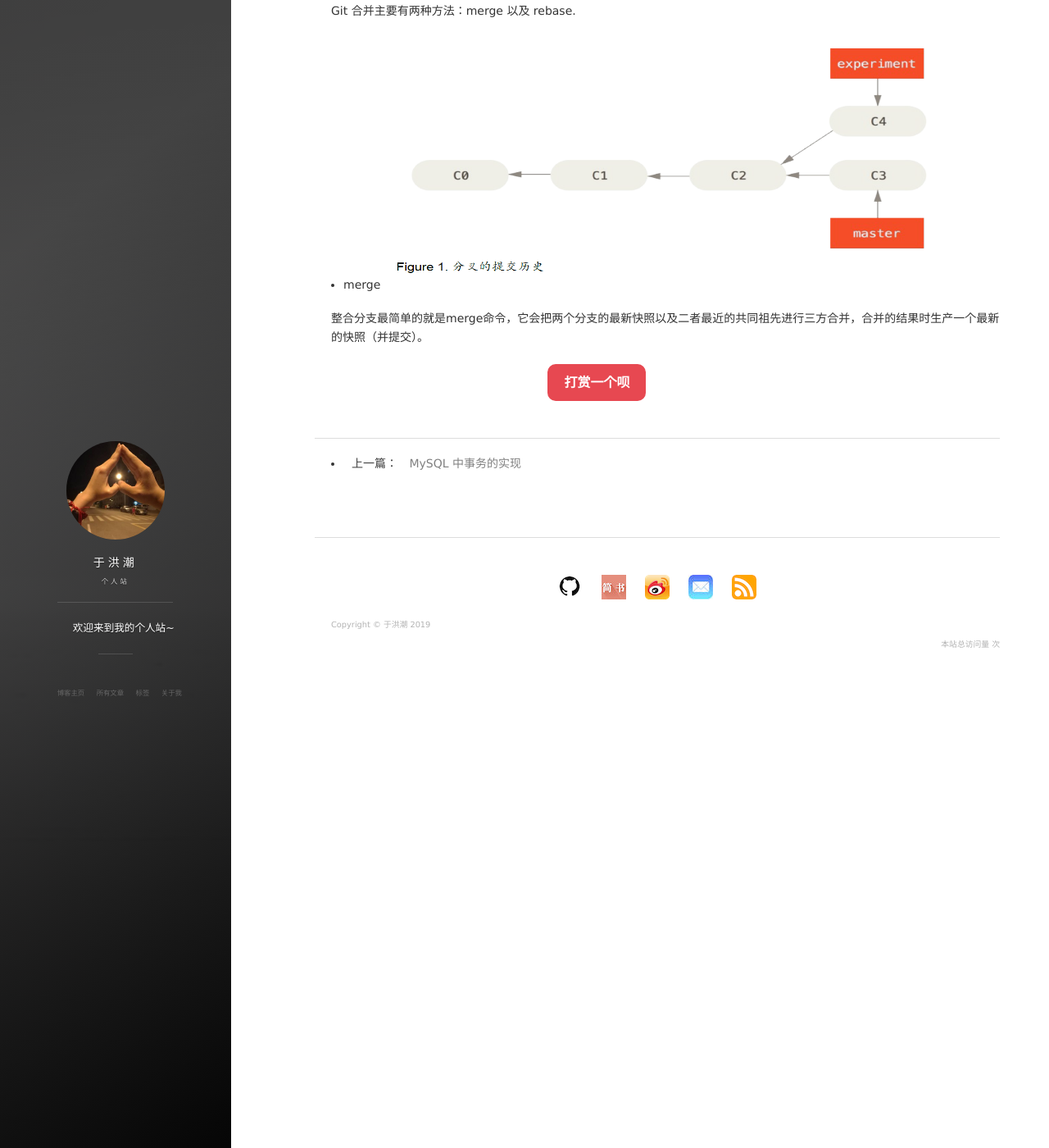
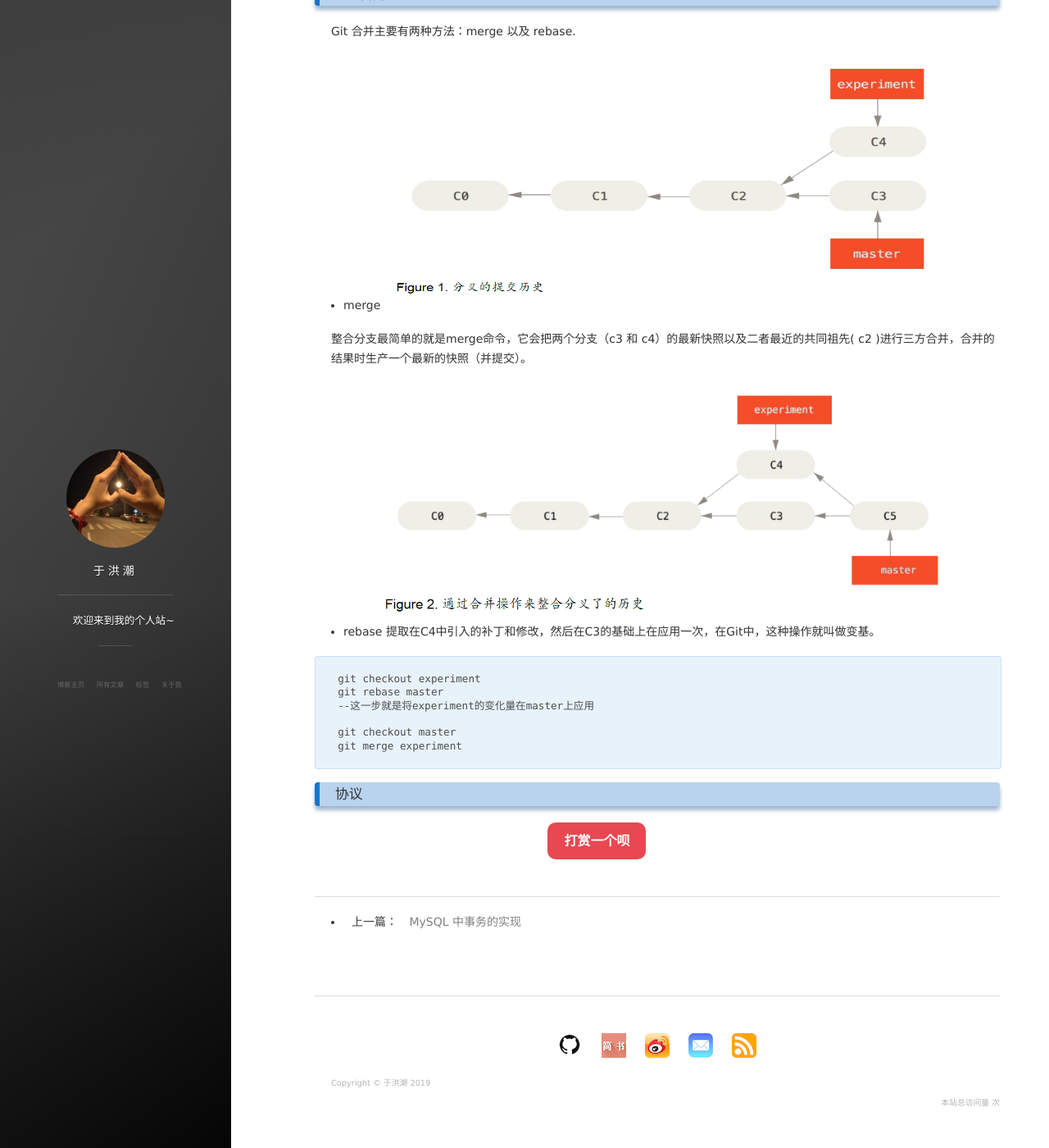
Before and after one commit to yuu6/yuu6.github.io, a Jekyll site: the page built from _posts/2018-09-18-掌握Git.md, in a window 1280 px wide and 1400 px high, scrolled down 7422 px. Shown: the whole window at 82% size. Built offline with Jekyll 4.4.1, drawn with Linux system fonts in a browser that asks for light colours; nearby versions of some CDN libraries; comment, search, counter and statistics services are not loaded.

Commit message:
git merge

````diff
--- a/_includes/side-panel.html
+++ b/_includes/side-panel.html
@@ -25,16 +25,16 @@
         </div>
         <!-- 头像效果-end -->
         <h1 class="panel-cover__title panel-title"><a href="/#blog" title="link to homepage for {{ site.title }}" class="blog-button">{{ site.title }}</a></h1>
-        {% if site.subtitle %}
+        <!-- {% if site.subtitle %}
         <span class="panel-cover__subtitle panel-subtitle">{{site.subtitle}}</span>
-        {% endif %}
+        {% endif %} -->
         <hr class="panel-cover__divider" />
         <p class="panel-cover__description">{{ site.description }}</p>
         <hr class="panel-cover__divider panel-cover__divider--secondary" />
-
+<!--
         {% if site.welcome_message %}
         <p class="panel-cover__description">{{ site.welcome_message }}</p>
-        {% endif %}
+        {% endif %} -->
 
 
         <div class="navigation-wrapper">
--- a/_posts/2018-09-18-掌握Git.md
+++ b/_posts/2018-09-18-掌握Git.md
@@ -15,6 +15,7 @@ tags: git
 * [Git基础](#git-basic)
 * [Git分支](#git-branch)
 * [Git合并](#git-merge-rebase)
+* [Git协议](#git-protocol)
 
 
 
@@ -307,4 +308,22 @@ Git 合并主要有两种方法：merge 以及 rebase.
 
 + merge
 
-整合分支最简单的就是merge命令，它会把两个分支的最新快照以及二者最近的共同祖先进行三方合并，合并的结果时生产一个最新的快照（并提交）。
+整合分支最简单的就是merge命令，它会把两个分支（c3 和 c4）的最新快照以及二者最近的共同祖先( c2 )进行三方合并，合并的结果时生产一个最新的快照（并提交）。
+
+<div align="center">
+	<img src="/images/posts/paper/git10.png" height="300" width="700">
+</div>
+
++ rebase
+提取在C4中引入的补丁和修改，然后在C3的基础上在应用一次，在Git中，这种操作就叫做变基。
+
+```
+git checkout experiment
+git rebase master
+--这一步就是将experiment的变化量在master上应用
+
+git checkout master
+git merge experiment
+```
+
+### <a name="git-protocol"></a>协议
````
Also changed, not shown: images/posts/paper/git10.png (added).
